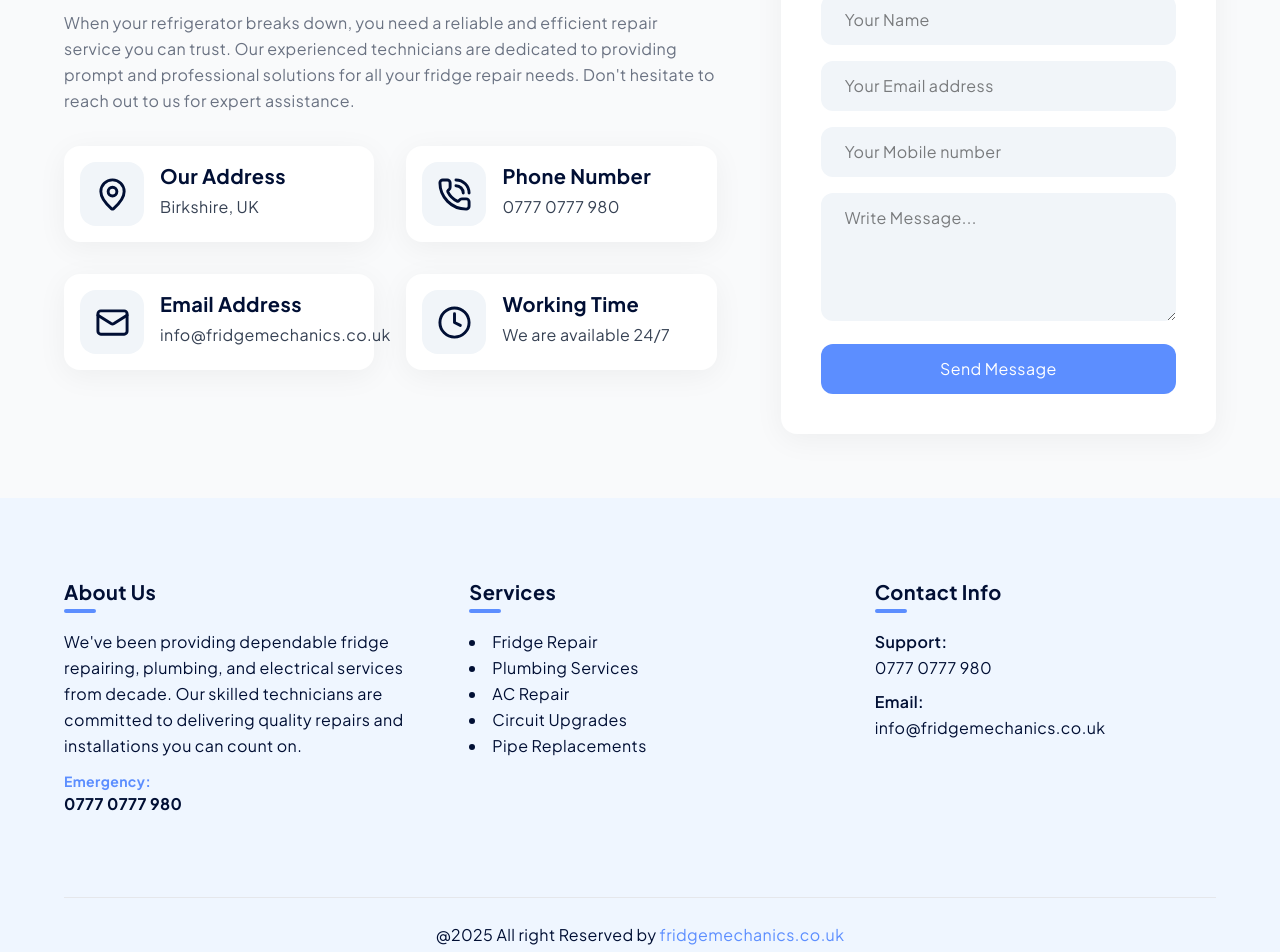
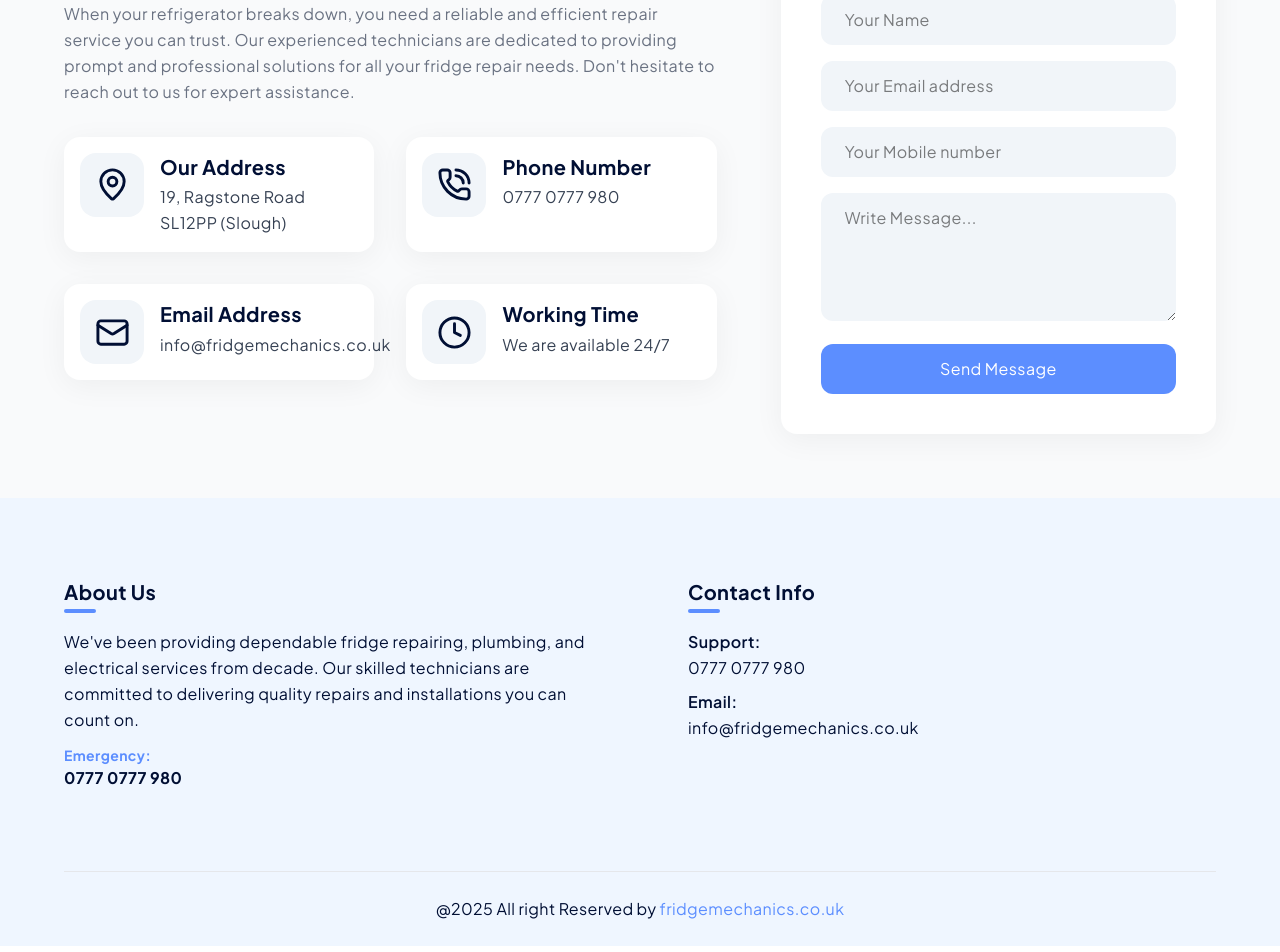
Before and after one commit to satnamSandhu2001/fridge-mechanics-UK, a Next.js app: page /contact in a window 1280 px wide. Shown: the part 592-1544 px from the top of the page. Built offline with nearby package versions, Linux system fonts and the light colour scheme.

Commit message:
content update

```diff
--- a/src/app/contact/page.tsx
+++ b/src/app/contact/page.tsx
@@ -26,7 +26,9 @@ function Contact() {
 							</div>
 							<div>
 								<h5 className="h5 mb-1">Our Address</h5>
-								<p className="text-gray-700">Birkshire, UK</p>
+								<p className="text-gray-700">
+									19, Ragstone Road SL12PP (Slough)
+								</p>
 							</div>
 						</div>
 						<div className="rounded-2xl bg-white p-4 flex gap-4 shadow-soft">
--- a/src/components/Footer.tsx
+++ b/src/components/Footer.tsx
@@ -4,7 +4,7 @@ import React from 'react';
 function Footer() {
 	return (
 		<footer className="bg-blue-50">
-			<div className="container grid sm:grid-cols-2 md:grid-cols-3 gap-16 py-16 sm:py-20">
+			<div className="container grid sm:grid-cols-2 gap-x-24 gap-y-8 py-16 sm:py-20">
 				<div>
 					<h5 className="relative mb-6 h5 before:content-[''] before:absolute before:-bottom-2 before:left-0 before:w-8 before:bg-primary before:h-1 before:rounded-full">
 						About Us
@@ -23,29 +23,6 @@ function Footer() {
 							</Link>
 						</p>
 					</div>
-				</div>
-
-				<div>
-					<h5 className="relative mb-6 h5 before:content-[''] before:absolute before:-bottom-2 before:left-0 before:w-8 before:bg-primary before:h-1 before:rounded-full">
-						Services
-					</h5>
-					<ul className="list-inside list-disc">
-						<li className="hover:text-primary transition-colors">
-							<Link href="/contact">Fridge Repair</Link>
-						</li>
-						<li className="hover:text-primary transition-colors">
-							<Link href="/contact">Plumbing Services</Link>
-						</li>
-						<li className="hover:text-primary transition-colors">
-							<Link href="/contact">AC Repair</Link>
-						</li>
-						<li className="hover:text-primary transition-colors">
-							<Link href="/contact">Circuit Upgrades</Link>
-						</li>
-						<li className="hover:text-primary transition-colors">
-							<Link href="/contact">Pipe Replacements</Link>
-						</li>
-					</ul>
 				</div>
 
 				<div>
--- a/src/components/home/FeaturedServices/index.tsx
+++ b/src/components/home/FeaturedServices/index.tsx
@@ -51,7 +51,7 @@ function FeaturedServices() {
 							/>
 						</div>
 						<div className="p-6">
-							<h3 className="h5 mb-3">Domestic Fridge Repair</h3>
+							<h3 className="h5 mb-3">Domestic Freezer Repair</h3>
 							<p className="text-gray-600 mb-4">
 								Is your home fridge not cooling properly? We provide fast and
 								reliable domestic fridge repair services in Berkshire. Our
@@ -118,7 +118,7 @@ function FeaturedServices() {
 							/>
 						</div>
 						<div className="p-6">
-							<h3 className="h5 mb-3">Commercial Fridge Repair</h3>
+							<h3 className="h5 mb-3">Commercial Freezer Repair</h3>
 							<p className="text-gray-600 mb-4">
 								Keep your business running smoothly with our commercial fridge
 								repair services in Berkshire. We handle all types of commercial
```
